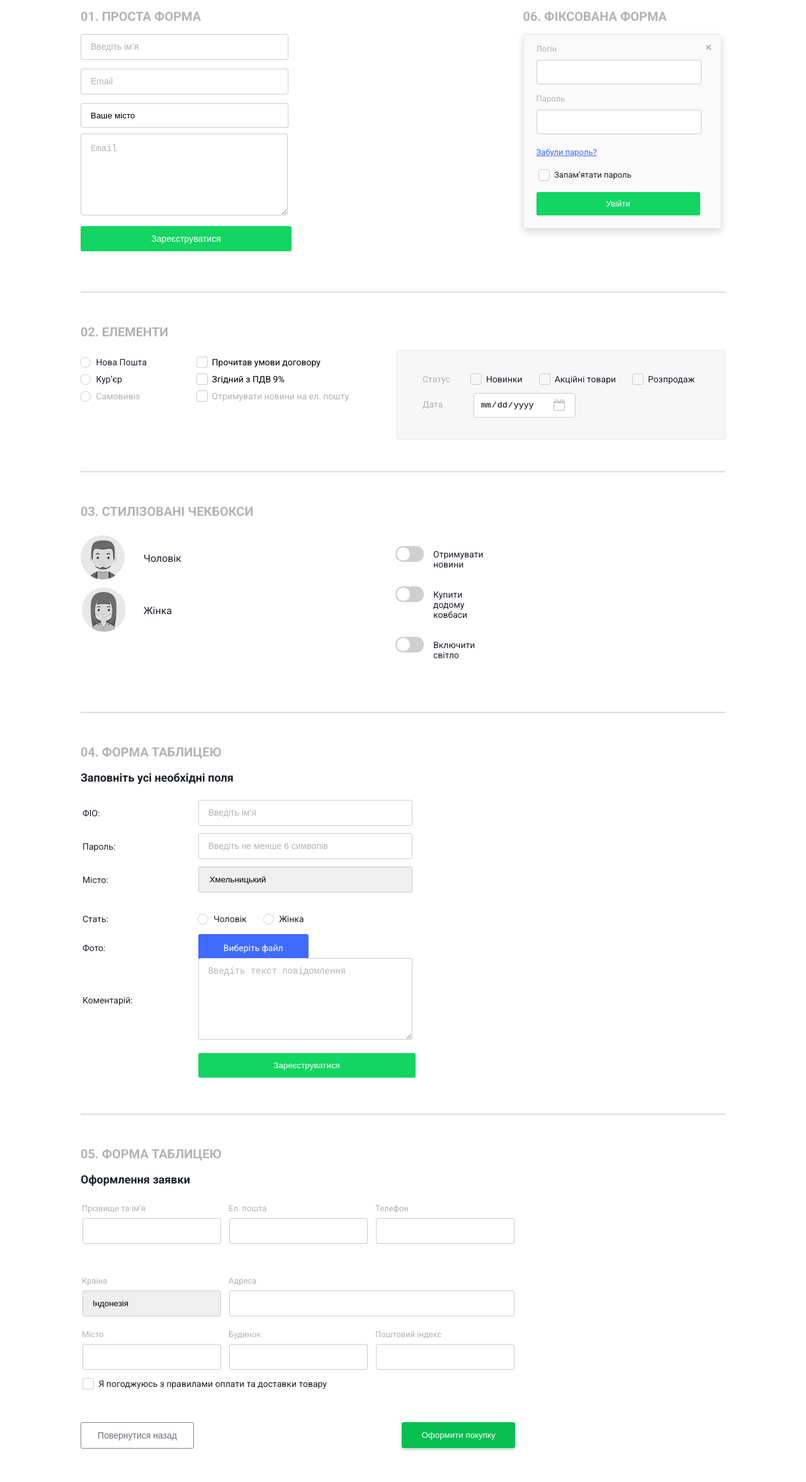
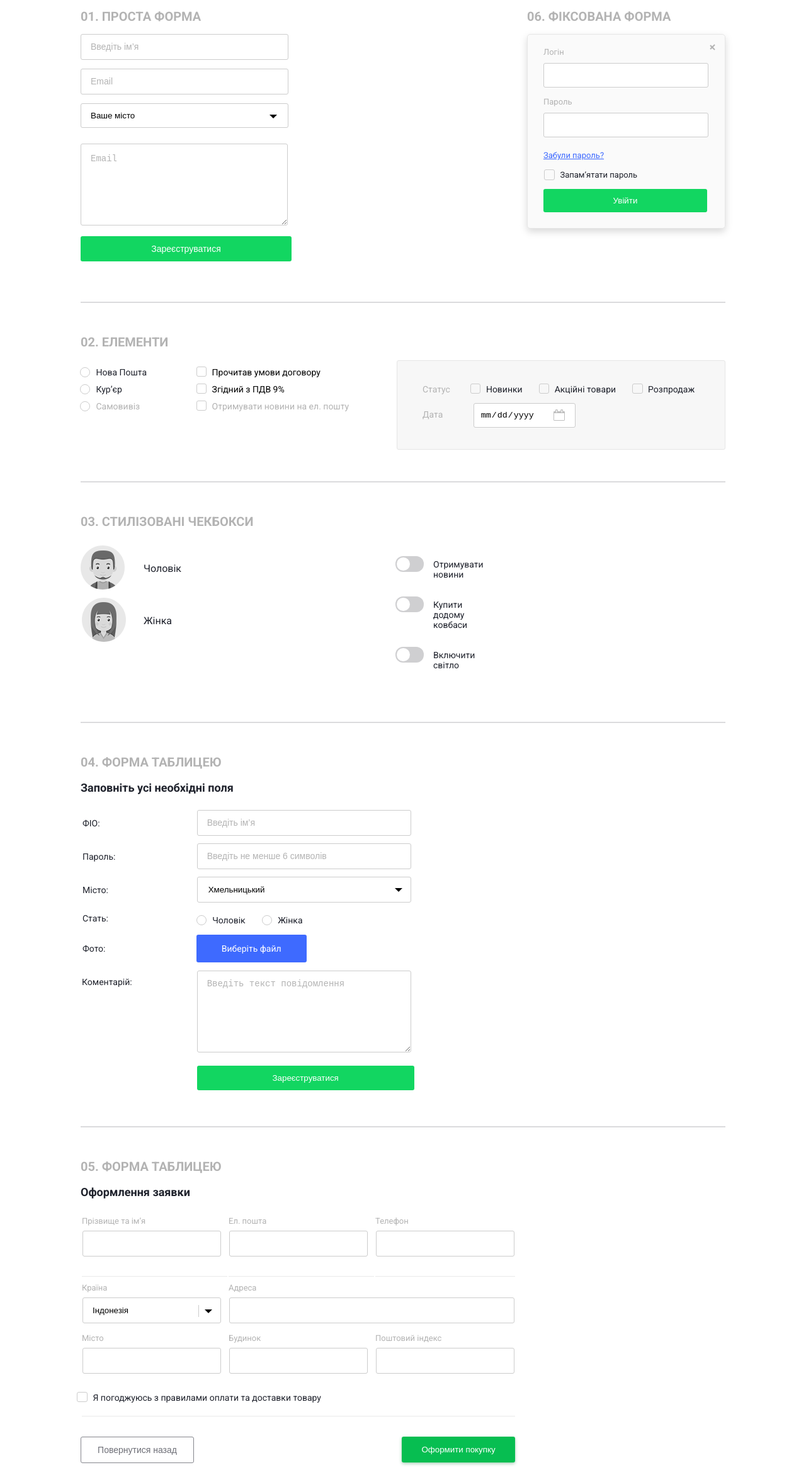
Before and after one commit to Ezik-o0/Form, a plain HTML site: page index.html in a window 1280 px wide. Shown: the part 178-2531 px from the top of the page at 63% size. Drawn offline with Linux system fonts and the light colour scheme.

Commit message:
style.css

```diff
--- a/css/style.css
+++ b/css/style.css
@@ -17,7 +17,6 @@ body {
 .wrapper{
     margin: auto;
     width: 80%;
-    max-width: 1200px
 }
 
 .wrapper-title{
@@ -76,7 +75,7 @@ hr{
 .simple-form textarea{
     resize: horizontal;
     padding-top: 15px;
-    width: 329px;
+    max-width: 329px;
     height: 130px;
 }
 
@@ -107,18 +106,20 @@ hr{
     background-color: #12d661;
 }
 
-.simple-form input[type="submit"] :focus{
+.simple-form input[type="submit"]:focus{
     filter: drop-shadow(0px 2px 2.5px rgba(8,118,52,0.35));
     background-color: #07be51;
 }
 
 .fixed-form{
     position: fixed;
-    right: 10.5%;
+    right: 10%;
     width: 315px;
+    z-index: 1;
 }
 
 .fixed{
+    padding: 25px;
     border-radius: 5px;
     filter: drop-shadow(0px 5px 6px rgba(0,0,0,0.15));
     background-color: #fafafa;
@@ -127,17 +128,21 @@ hr{
 
 .fixed p,
 .fixed a{
-    margin: 20px;
+    margin: 0;
+    padding: 20px 0;
+}
+
+.help p{
+    padding: 15px 0 0;
 }
 
 .fixed-infa p{
     position: relative;
-    margin-top: 40px;
 }
 
 .fixed input{
-    width: 260px;
-    padding: 11px 0;
+    width: 230px;
+    padding: 11px 15px;
     border-radius: 3px;
     border: none;
     border: 1px solid #ccc;
@@ -145,8 +150,8 @@ hr{
 
 .fixed input:focus{
     outline: none;
+    filter: drop-shadow(0 0 2.5px rgba(62,106,255,0.55));
     border-radius: 3px;
-    filter: drop-shadow(0 0 2.5px rgba(62,106,255,0.55));
     border: none;
     border: 1px solid #3e6aff;
 }
@@ -154,7 +159,7 @@ hr{
 .fixed label[for="fixed-login"],
 .fixed label[for="fixed-password"]{
     position: absolute;
-    top: -25px;
+    top: -5px;
     left: 0;
     color: #b3b3b3;
     font-size: 13rem;
@@ -172,11 +177,9 @@ hr{
 
 .fixed input[type="checkbox"]{
     margin: 0;
-    margin-right: 9px;
+    margin-right: 7px;
     width: 16px;
     padding: 11px 0;
-    border: none;
-    border: 1px solid #ccc;
 }
 
 .fixed label[for="remember-password"]{
@@ -185,6 +188,7 @@ hr{
 }
 
 .fixed input[type="submit"]{
+    width: 260px;
     color: #fff;
     border: none;
     border-radius: 3px;
@@ -282,7 +286,7 @@ input[type="date"]::-webkit-calendar-picker-indicator {
     left: 0;
     position: absolute;
     background-image: url(../img/gender_sprite.png);
-    width: 71px;
+    width: 72px;
     height: 71px;
 }
 
@@ -292,7 +296,7 @@ input[type="date"]::-webkit-calendar-picker-indicator {
     left: 0;
     position: absolute;
     background-image: url(../img/gender_sprite.png);
-    width: 71px;
+    width: 72px;
     height: 71px;
     background-position: 72px 0;
 }
@@ -303,8 +307,8 @@ input[type="date"]::-webkit-calendar-picker-indicator {
 }
 
 .stylized__radio input:checked+label[for="woman"]::before{
-    top: -1px;
-    background-position: 72px 71px;
+    top: 1px;
+    background-position: 71px 71px;
 }
 
 .stylized__radio input[type="radio"]{
@@ -427,7 +431,7 @@ input[type="date"]::-webkit-calendar-picker-indicator {
 }
 
 .table p{
-    margin-bottom: 20px;
+    margin: 0;
 }
 
 .table label{
@@ -443,6 +447,10 @@ input[type="date"]::-webkit-calendar-picker-indicator {
     padding: 16px 0;
 }
 
+.photo{
+    padding: 20px 0;
+}
+
 .form-table label[for="photoo"]{
     padding: 14px 40px;
     color: #fff;
@@ -451,9 +459,14 @@ input[type="date"]::-webkit-calendar-picker-indicator {
     background-color: #3e6aff;
 }
 
+.comment{
+    padding: 15px 0;
+    vertical-align: top;
+}
+
 .form-table textarea{
-    resize: horizontal vertical;
-    width: 340px;
+    resize: horizontal;
+    max-width: 340px;
     height: 130px;
     border: none;
     border-radius: 3px;
@@ -489,7 +502,7 @@ input[type="date"]::-webkit-calendar-picker-indicator {
 
 .forms-table input,
 .forms-table select{
-    margin: 30px 9px 40px 0;
+    margin: 30px 9px 30px 0;
     padding: 12px 15px;
     width: 220px;
     box-sizing: border-box;
@@ -503,7 +516,7 @@ input[type="date"]::-webkit-calendar-picker-indicator {
 .forms-table input[type="text__city"],
 .forms-table input[type="text__house"],
 .forms-table input[type="text__index"]{
-    margin: 30px 9px 10px 0;
+    margin: 30px 9px 5px 0;
 }
 
 .forms-table select{
@@ -511,7 +524,7 @@ input[type="date"]::-webkit-calendar-picker-indicator {
 }
 
 .forms-table input[type="email__adres"]{
-    width: 98%;
+    width: 100%;
 }
 
 .forms-table td{
@@ -554,7 +567,7 @@ input[type="date"]::-webkit-calendar-picker-indicator {
 }
 
 .button p{
-    margin: 50px 0;
+    margin: 30px 0;
     margin-right: 330px;
 }
 
@@ -583,6 +596,22 @@ input[type="date"]::-webkit-calendar-picker-indicator {
     border: none;
     border-radius: 3px;
     background-color: #12d661;
+}
+
+.infa__name:first-child td{
+    border-bottom: 1px solid #e9e9e9;
+}
+
+.forms-table td:last-child input{
+    margin-right: 0;
+}
+
+.checkbox__box{
+    height: 60px;
+}
+
+.checkbox__box:last-child td{
+    border-bottom: 1px solid #e9e9e9;
 }
 
 .forms-table input[type="submit"]{
@@ -618,8 +647,8 @@ label[for="agree"]::before{
     position: absolute;
     top: -1px;
     left: -25px;
-    width: 16px;
-    height: 16px;
+    width: 14.5px;
+    height: 14.5px;
     border: 1px solid #ccc;
     border-radius: 3px;
 }
@@ -672,25 +701,25 @@ label[for="build-woman"]::before{
     position: absolute;
     top: 0;
     left: -25px;
-    width: 15px;
-    height: 15px;
-    border-radius: 9px;
+    width: 14px;
+    height: 14px;
+    border-radius: 50%;
     border: 1px solid #ccc;
 }
 
 input:checked+label[for="nova-poshta"]::after,
 input:checked+label[for="courier"]::after,
-input:checked+label[for="pickup"];::after,
+input:checked+label[for="pickup"]::after,
 input:checked+label[for="build-man"]::after,
 input:checked+label[for="build-woman"]::after{
     content: "";
     position: absolute;
     top: 4px;
-    left: -20.4px;
+    left: -20.9px;
     width: 8px;
     height: 8px;
     border: none;
-    border-radius: 4px;
+    border-radius: 50%;
     background-color: #244dd7;
     opacity: 0;
 }
@@ -703,6 +732,10 @@ input:checked+label[for="build-woman"]::after{
     opacity: 1;
 }
 
+/* input[type="checkbox"]:focus{
+    border: 1px solid #3e6aff;
+} */
+
 .fixed{
     position: relative;
 }
@@ -710,7 +743,7 @@ input:checked+label[for="build-woman"]::after{
 .fixed::before{
     content: "";
     position: absolute;
-    top: 10px;
+    top: 10.3px;
     right: 18px;
     width: 10px;
     height: 10px;
@@ -722,8 +755,8 @@ input:checked+label[for="build-woman"]::after{
 .fixed::after{
     content: "";
     position: absolute;
-    top: 17.8px;
-    right: 18px;
+    top: 18px;
+    right: 17.8px;
     width: 10px;
     height: 10px;
     border: none;
@@ -731,6 +764,60 @@ input:checked+label[for="build-woman"]::after{
     transform: rotate(-135deg);
 }
 
-/* input:checked+label[for="remember-password"]:focus{
-    border: 1px solid #3e6aff;
-} */
+.select__box{
+    position: relative;
+}
+
+label[for="select"]{
+    position: absolute;
+    top: 0;
+    left: 0;
+    width: 100%;
+    z-index: 1;
+}
+
+select{
+    appearance: none;
+    top: 0;
+    left: 0;
+    padding: 18px;
+    background: transparent;
+    border-radius: 3px;
+}
+
+label[for="select"]::before{
+    content: '';
+    position: absolute;
+    top: 18px;
+    left: 300px;
+    border: 6px solid transparent;
+    border-top-color: #000;
+}
+
+label[for="select-city"]::before{
+    content: '';
+    position: absolute;
+    top: 23px;
+    left: 415px;
+    border: 6px solid transparent;
+    border-top-color: #000;
+}
+
+label[for="country"]::before{
+    content: '';
+    position: absolute;
+    top: 60px;
+    left: 195px;
+    border: 6px solid transparent;
+    border-top-color: #000;
+}
+
+label[for="country"]::after{
+    content: '';
+    position: absolute;
+    top: 53px;
+    left: 185px;
+    width: 1px;
+    height: 19px;
+    background-color: #ccc;
+}
--- a/index.html
+++ b/index.html
@@ -24,12 +24,16 @@
                         <input type="email" name="email" id="simple-email" placeholder="Email">
                         <label for="simple-email"></label>
                     </p>
-                    <select name="your-city" id="city">
+                    <div class="select__box">
+                        <label for="select"></label>
+                        <select name="your-city" id="select">
                             <option value="City">Ваше місто</option>
                             <option value="Kyiv">Київ</option>
                             <option value="Lviv">Львів</option>
                             <option value="Khmelnitsky">Хмельницький</option>
-                    </select> <br>
+                        </select>
+                    </div>
+                    <br>
                     <textarea name="enter-email" id="email" placeholder="Email"></textarea> <br>
                     <p>
                         <input type="submit" value="Зареєструватися">
@@ -50,6 +54,7 @@
                                 <label for="fixed-password">Пароль</label>
                             </p>
                         </div>
+                        <div class="help">
                             <a href="#">Забули пароль?</a>
                             <p>
                                 <input type="checkbox" name="remember-password" id="remember-password">
@@ -58,6 +63,7 @@
                             <p>
                                 <input type="submit" value="Увійти">
                             </p>
+                        </div>
                     </div>
                 </form>
             </div>
@@ -176,8 +182,9 @@
                             <td>
                                 <label for="misto">Місто:</label>
                             </td>
-                            <td>
-                                <select name="misto" id="misto">
+                            <td class="select__box">
+                                <label for="select-city"></label>
+                                <select name="misto" id="select-city">
                                     <option value="Khmelnitsky">Хмельницький</option>
                                     <option value="Odessa">Одеса</option>
                                     <option value="Lviv">Львів</option>
@@ -204,13 +211,13 @@
                             <td>
                                 <label for="photo">Фото:</label>
                             </td>
-                            <td>
+                            <td class="photo">
                                 <input type="file" name="photo" id="photo" id="photoo">
-                                <label for="photoo">Виберіть файл</label>
+                                <label for="photoo" for="photo">Виберіть файл</label>
                             </td>
                         </tr>
                         <tr>
-                            <td>
+                            <td class="comment">
                                 <label for="comment">Коментарій:</label>
                             </td>
                             <td>
@@ -250,7 +257,7 @@
                             </td>
                         </tr>
                         <tr class="infa">
-                            <td>
+                            <td class="select__box">
                                 <label for="country">Країна</label>
                                 <select name="country" id="country">
                                     <option value="Indonesia">Індонезія</option>
```
Lines whose indentation alone changed are shown as unchanged.
